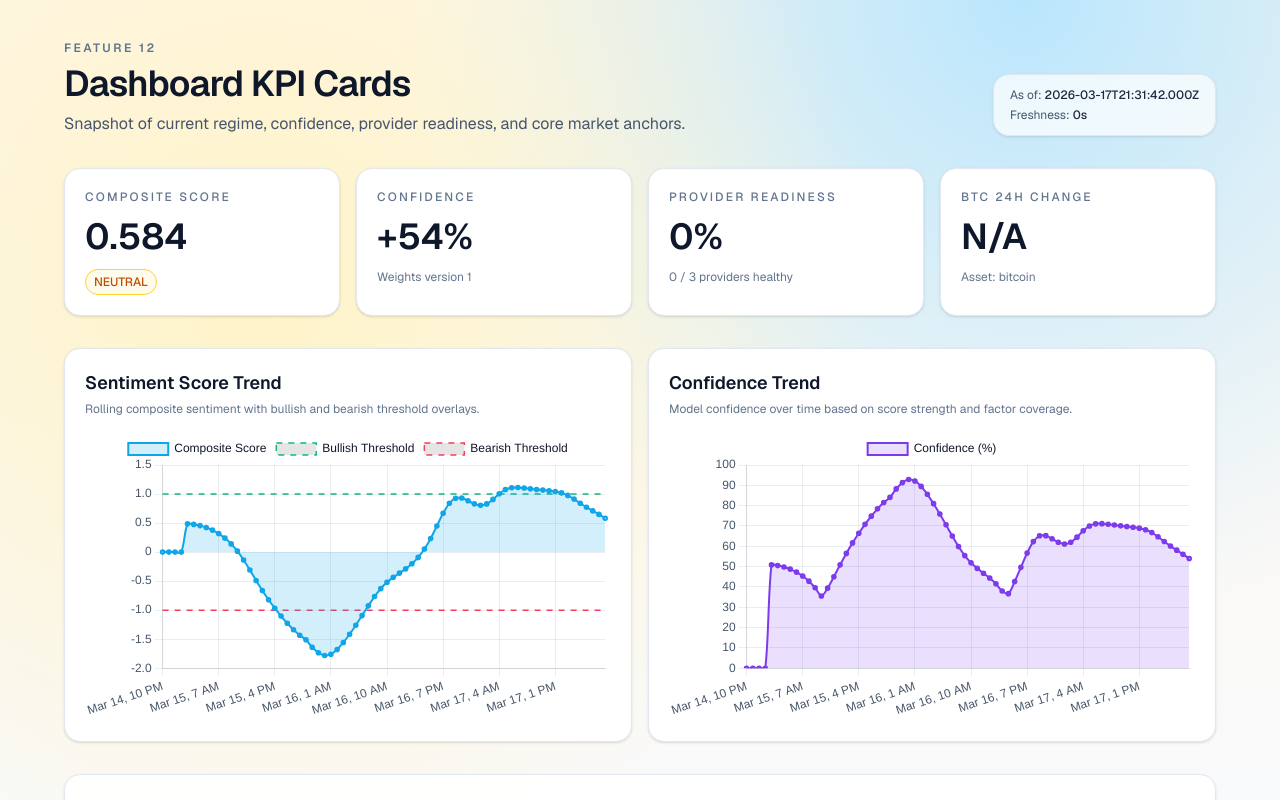
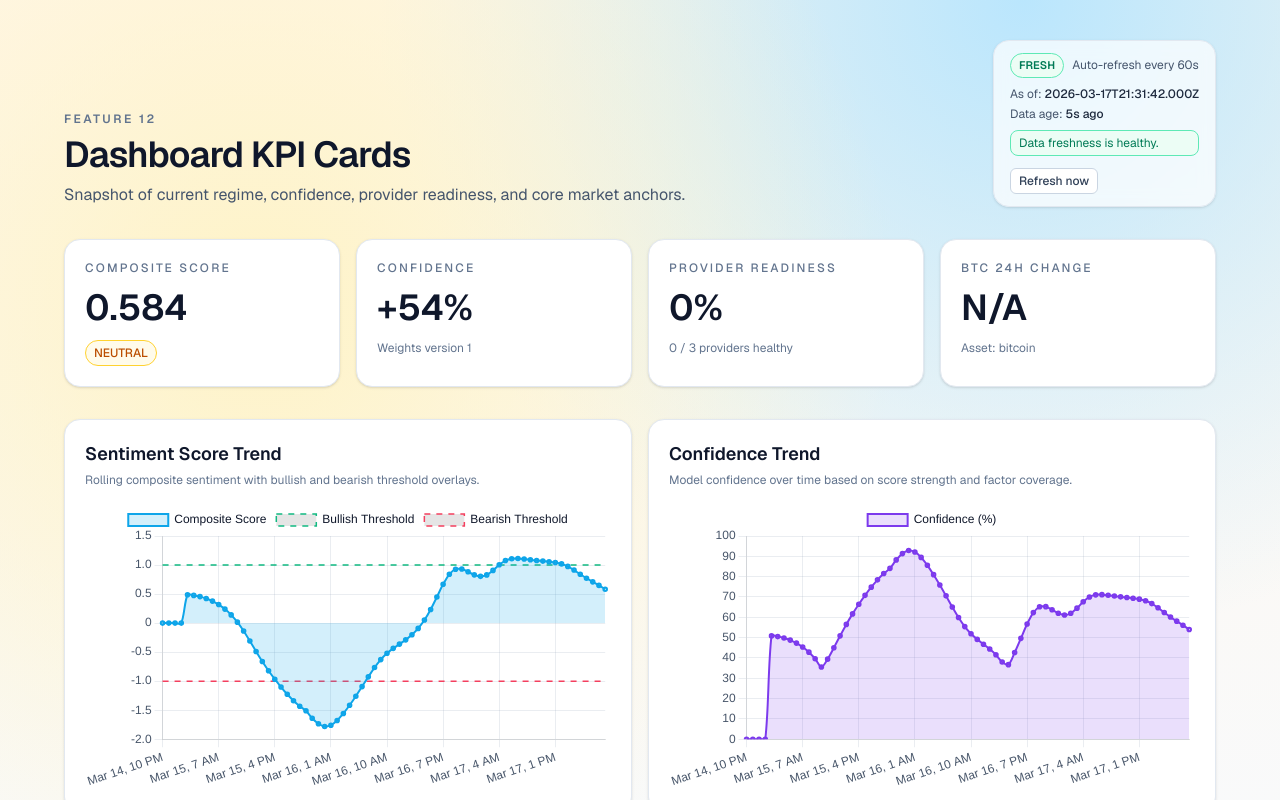
Before and after one commit to wom3/advanced-analytics, a Next.js app in the folder defi-analytica/: page /dashboard in a window 1280 px wide. Shown: the top 800 px of the page. Built offline with nearby package versions, Linux system fonts and the light colour scheme; no server answers.

Commit message:
Restore Checkpoint commit message
Created concise commit message
feat(dashboard): add auto-refresh with stale-data warnings and complete Feature 12 docs update

```diff
--- /dev/null
+++ b/defi-analytica/app/dashboard/live-status.tsx
@@ -0,0 +1,126 @@
+"use client";
+
+import { useEffect, useMemo, useState, useTransition } from "react";
+import { useRouter } from "next/navigation";
+
+type LiveStatusProps = {
+  asOf: string;
+  freshnessSec: number;
+  autoRefreshMs?: number;
+};
+
+type FreshnessTone = "fresh" | "warning" | "stale";
+
+function formatRelativeSeconds(seconds: number): string {
+  if (seconds < 60) {
+    return `${seconds}s ago`;
+  }
+
+  const minutes = Math.floor(seconds / 60);
+  if (minutes < 60) {
+    return `${minutes}m ago`;
+  }
+
+  const hours = Math.floor(minutes / 60);
+  const remMinutes = minutes % 60;
+  return remMinutes === 0 ? `${hours}h ago` : `${hours}h ${remMinutes}m ago`;
+}
+
+function toneClasses(tone: FreshnessTone): string {
+  if (tone === "fresh") {
+    return "border-emerald-300 bg-emerald-50 text-emerald-700";
+  }
+  if (tone === "warning") {
+    return "border-amber-300 bg-amber-50 text-amber-700";
+  }
+  return "border-rose-300 bg-rose-50 text-rose-700";
+}
+
+export function LiveStatus({ asOf, freshnessSec, autoRefreshMs = 60_000 }: LiveStatusProps) {
+  const router = useRouter();
+  const [nowMs, setNowMs] = useState(() => Date.now());
+  const [isPending, startTransition] = useTransition();
+
+  const parsedAsOfMs = Number.isFinite(Date.parse(asOf)) ? Date.parse(asOf) : null;
+  const autoRefreshSec = Math.max(Math.floor(autoRefreshMs / 1_000), 10);
+
+  useEffect(() => {
+    const clock = window.setInterval(() => {
+      setNowMs(Date.now());
+    }, 1_000);
+
+    return () => {
+      window.clearInterval(clock);
+    };
+  }, []);
+
+  useEffect(() => {
+    const autoRefresh = window.setInterval(() => {
+      startTransition(() => {
+        router.refresh();
+      });
+    }, autoRefreshMs);
+
+    return () => {
+      window.clearInterval(autoRefresh);
+    };
+  }, [autoRefreshMs, router]);
+
+  const dataAgeSec = useMemo(() => {
+    if (parsedAsOfMs === null) {
+      return Math.max(freshnessSec, 0);
+    }
+    return Math.max(Math.floor((nowMs - parsedAsOfMs) / 1_000), 0);
+  }, [freshnessSec, nowMs, parsedAsOfMs]);
+
+  const warningAfterSec = Math.max(freshnessSec + autoRefreshSec * 2, autoRefreshSec * 3);
+  const staleAfterSec = Math.max(freshnessSec + autoRefreshSec * 5, autoRefreshSec * 6);
+
+  const tone: FreshnessTone =
+    dataAgeSec >= staleAfterSec ? "stale" : dataAgeSec >= warningAfterSec ? "warning" : "fresh";
+
+  const warningText =
+    tone === "stale"
+      ? "Data appears stale. Provider updates may be delayed."
+      : tone === "warning"
+        ? "Data is older than expected. Auto-refresh will keep retrying."
+        : "Data freshness is healthy.";
+
+  return (
+    <div className="rounded-2xl border border-slate-200 bg-white/70 px-4 py-3 text-xs text-slate-600 shadow-sm backdrop-blur">
+      <div className="flex flex-wrap items-center gap-2">
+        <span
+          className={`inline-flex rounded-full border px-2 py-1 text-[11px] font-semibold uppercase ${toneClasses(tone)}`}
+        >
+          {tone}
+        </span>
+        <span>Auto-refresh every {autoRefreshSec}s</span>
+      </div>
+
+      <p className="mt-2">
+        As of: <span className="font-medium text-slate-800">{asOf}</span>
+      </p>
+      <p className="mt-1">
+        Data age:{" "}
+        <span className="font-medium text-slate-800">{formatRelativeSeconds(dataAgeSec)}</span>
+      </p>
+
+      <p className={`mt-2 rounded-lg border px-2 py-1 ${toneClasses(tone)}`}>{warningText}</p>
+
+      <div className="mt-3 flex items-center gap-2">
+        <button
+          type="button"
+          onClick={() => {
+            startTransition(() => {
+              router.refresh();
+            });
+          }}
+          className="rounded-md border border-slate-300 bg-white px-2 py-1 font-medium text-slate-700 hover:bg-slate-50"
+          disabled={isPending}
+        >
+          {isPending ? "Refreshing..." : "Refresh now"}
+        </button>
+      </div>
+    </div>
+  );
+}
--- a/defi-analytica/app/dashboard/page.tsx
+++ b/defi-analytica/app/dashboard/page.tsx
@@ -2,6 +2,7 @@ import Link from "next/link";
 
 import { buildDashboardOverview } from "@/src/server/services/dashboard/service";
 
+import { LiveStatus } from "./live-status";
 import { TrendWidgets } from "./trend-widgets";
 
 function formatNumber(value: number | null, digits = 2): string {
@@ -82,15 +83,7 @@ export default async function DashboardPage() {
             </p>
           </div>
 
-          <div className="rounded-2xl border border-slate-200 bg-white/70 px-4 py-3 text-xs text-slate-600 shadow-sm backdrop-blur">
-            <p>
-              As of: <span className="font-medium text-slate-800">{overview.asOf}</span>
-            </p>
-            <p className="mt-1">
-              Freshness:{" "}
-              <span className="font-medium text-slate-800">{overview.freshnessSec}s</span>
-            </p>
-          </div>
+          <LiveStatus asOf={overview.asOf} freshnessSec={overview.freshnessSec} />
         </header>
 
         <section className="grid gap-4 sm:grid-cols-2 xl:grid-cols-4">
@@ -286,7 +279,7 @@ export default async function DashboardPage() {
         </section>
 
         <footer className="mt-8 text-sm text-slate-600">
-          Next tasks in Feature 12 remain open: charts, sentiment panel, and auto-refresh warnings.
+          Feature 12 dashboard core is now complete with live status refresh handling.
           <Link
             href="/"
             className="ml-2 font-medium text-slate-900 underline decoration-slate-300 underline-offset-4"
```
Also changed, not shown: 2 other files (tests, documents, lock files or other folders).
